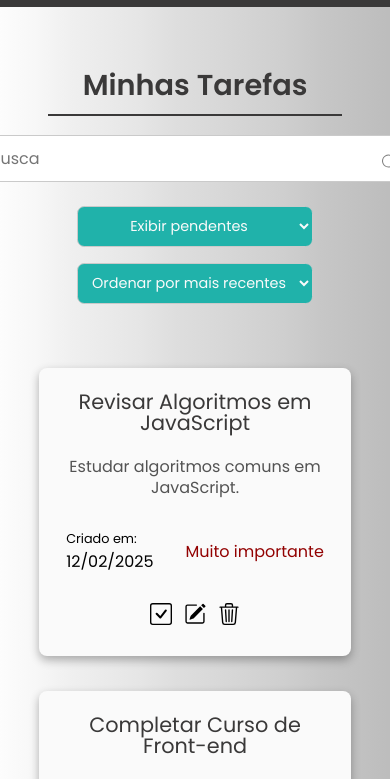
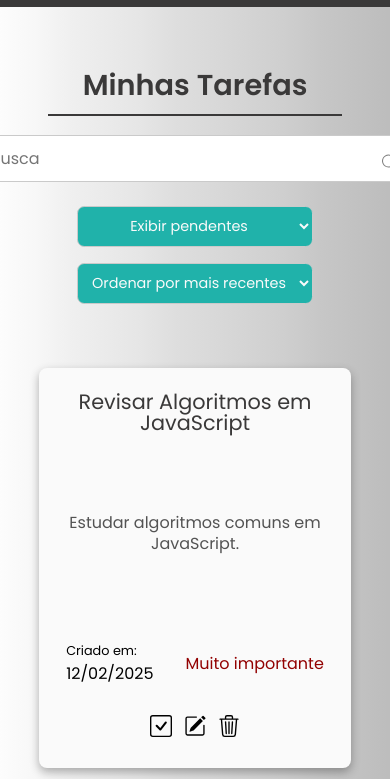
Before and after one commit to guilherme-eira/time-optimizer, a website with bundled scripts: page html/tasks.html in a window 390 px wide. Shown: the part 65-844 px from the top of the page. Built offline with nearby package versions, Linux system fonts and the light colour scheme; data requests are answered from the project's data file; a web font is replaced by a local one.

Commit message:
fix: prevent text overflow on smaller screens

```diff
--- a/css/pages/tasks.css
+++ b/css/pages/tasks.css
@@ -505,4 +505,10 @@
     .new-task-form {
         width: 80%;
     }
+
+    @media screen and (max-width: 550px) {
+        .list-item {
+            min-height: 22em;
+        }
+    }
 }
```
